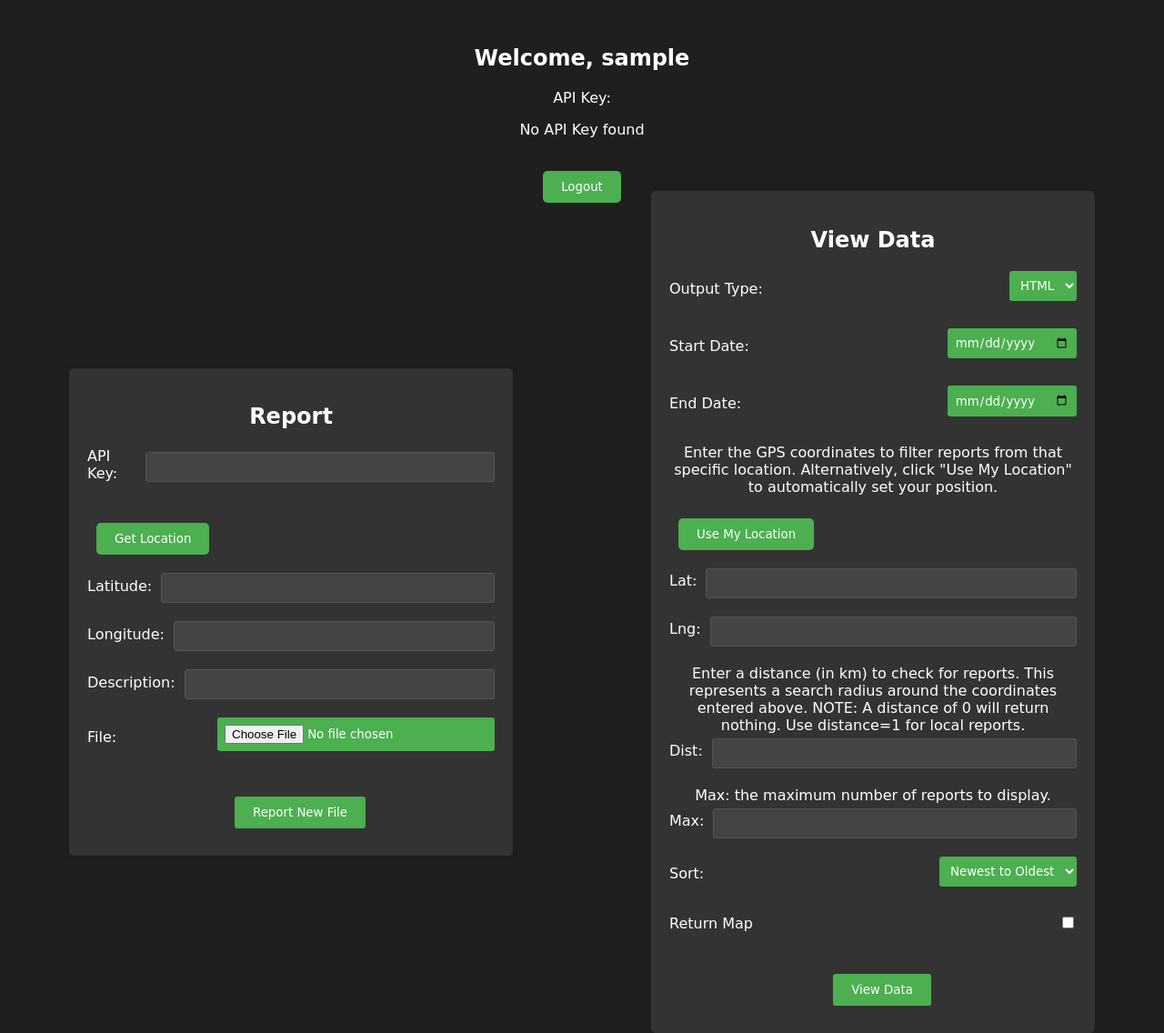
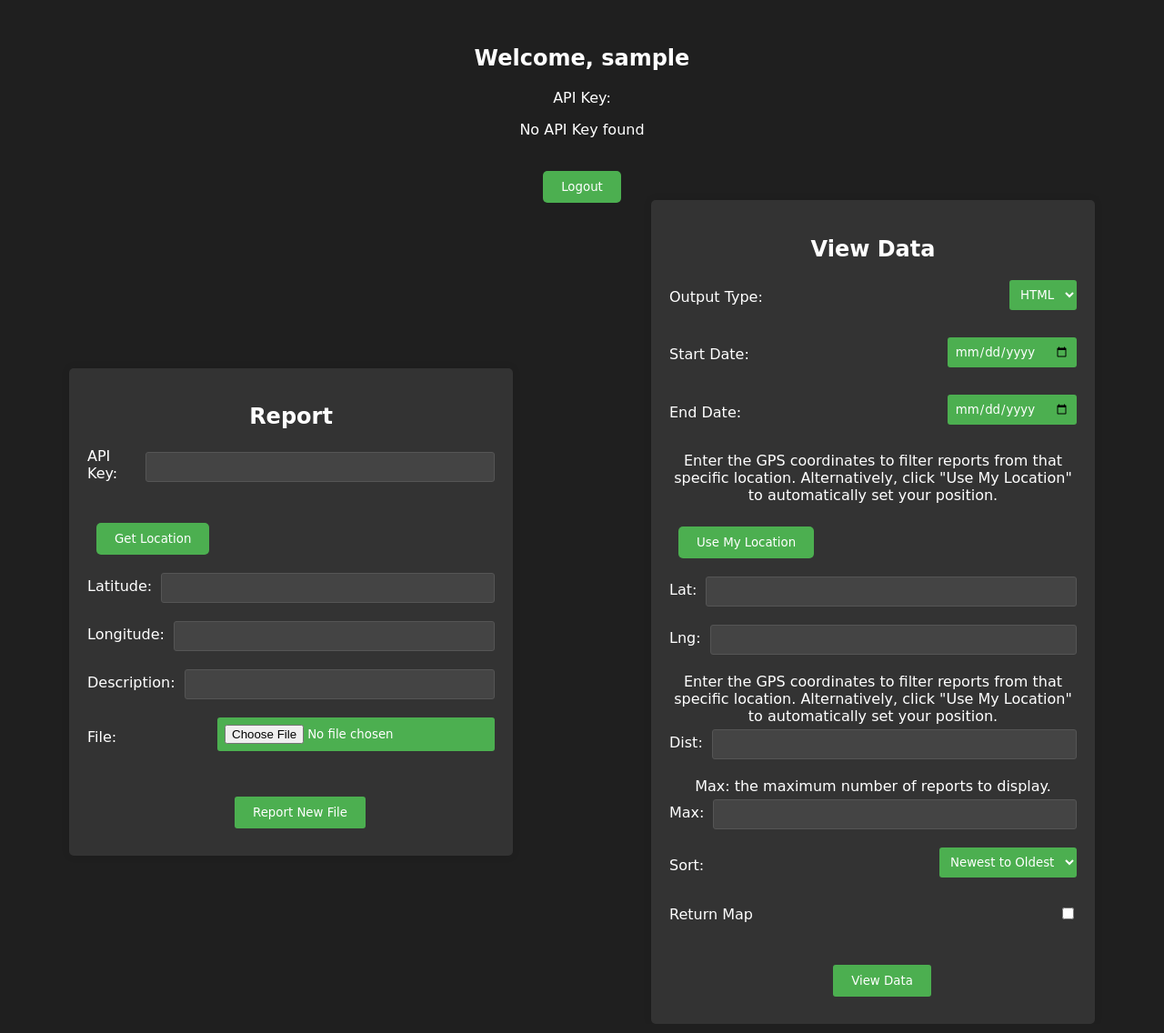
Before and after one commit to ethan4524/ethan_info8000_myApp, a Flask app: a page that uses templates/user_home.html in a window 1280 px wide. Shown: the whole page at 91% size. Run offline with Flask 3, Linux system fonts and the light colour scheme.

Commit message:
updated code

```diff
--- a/app.py
+++ b/app.py
@@ -12,9 +12,10 @@
 
 
 
-
+# create app, define folders
 app = Flask(__name__, static_folder='static', template_folder='templates')
 
+#weather data dictionary
 weather_data = {
     "Code": [0, 1, 2, 3, 45, 48, 51, 53, 55, 56, 57, 61, 63, 65, 66, 67, 71, 73, 75, 77, 80, 81, 82, 85, 86, 95, 96, 99],
     "Description": [
@@ -27,30 +28,36 @@
         "Thunderstorm (slight hail)", "Thunderstorm (heavy hail)"
     ]
 }
-# Create the DataFrame
+
+#create the DataFrame for the weather data
 weather_df = pd.DataFrame(weather_data)
 
+#returns the login screen
 @app.route('/login')
 def login():
     return render_template('login.html')
 
+#redirects the user to the login upon logout
 @app.route('/logout')
 def logout():
     return redirect('/')
 
+#root: this is also the login
 @app.route('/')
 def root():
     return render_template('login.html')
 
+#authenticates the user during login
 @app.route('/authenticate', methods=['POST'])
 def authenticate():
+    #get variables from form
     username = request.form['username']
     password = request.form['password']
 
-    # Connect to the SQLite database
+    #connect to database
     con = sqlite3.connect('database.db')
 
-    # Read entire database into a Pandas DataFrame (Is this a security issue? lol)
+    # Read entire database into a Pandas DataFrame (Is this a security issue? probably... )
     df = pd.read_sql_query("SELECT * FROM userdata", con)
 
     # Close the database connection
@@ -58,17 +65,19 @@
 
     # Check if the user exists in the DataFrame and password is correct
     user = df[df['username'] == username]
+    #validate input and check to see if password hash exists
     if not user.empty and check_password_hash(user.iloc[0]['password'], password):
         # Get the API key for the user
         api_key = user.iloc[0]['api_key']
         # Redirect to user home with username and API key
-        print('api_key:' + str(api_key))
+        print('api_key:' + str(api_key)) #debug stuff
+        #redirects to user home
         return redirect(url_for('user_home', username=username, api_key=api_key))
     else:
         # User does not exist or password is incorrect
         return render_template('login.html', error_message="Invalid username or password. Please try again.")
 
-
+#handles the registration. The user will be sent the user home after succesful registration
 @app.route('/register', methods=['GET', 'POST'])
 def register():
     if request.method == 'POST':
@@ -101,23 +110,28 @@
             # Commit the transaction
             con.commit()
 
-        return jsonify({'success': True, 'message': 'Registration successful'}), 200
+        return redirect(url_for('user_home', username=username, api_key=api_key))
 
     return render_template('register.html')
 
+#routes the user home with thier respective username
 @app.route('/user_home/<username>')
 def user_home(username):
     api_key = request.args.get('api_key')
     return render_template('user_home.html', username=username, api_key=api_key)
 
-@app.route('/download_data')
-def download_data() :
-    return render_template('/data_query')
+# #I'm not using this anymore
+# @app.route('/download_data')
+# def download_data() :
+#     return render_template('/data_query')
 
-@app.route('/success')
-def success() :
-    return render_template('/data_query')
+# #I'm not using this anymore
+# @app.route('/success')
+# def success() :
+#     return render_template('/data_query')
 
+#function for returning the api key during the report. This is to verify the useris actually signed in and has their key.
+#note: if the user is not, They might see 'welcome, user' and below the api key will be empty
 def get_user_id(api_key):
     # Load the database table into a DataFrame
     df = pd.read_sql_query("SELECT * FROM userdata", sqlite3.connect('database.db'))
@@ -130,6 +144,7 @@
     else:
         return None  # Return None if no user_id found for the API key
 
+#this handles reporting new data entries
 @app.route('/report', methods=['POST'])
 def report():
     # Extract form data
@@ -143,16 +158,17 @@
     # Check if file is included in the request
     if 'file' not in request.files:
         return 'No file part'
-
+    #stores the file
     file = request.files['file']
-
+    #validates the filename
     if file.filename == '':
         return 'No selected file'
 
-    # Save the file to the server
+    # Save the file to the srver
     file_path = 'uploads/' + file.filename
     file.save(file_path)
 
+    #Next, using the lat and lon, the current temperature and weather forecast is gathered using API calls from open meteo
     # Make API call to OpenMeteo
     query = f'https://api.open-meteo.com/v1/forecast?latitude={lat}&longitude={lon}&current=temperature_2m,weather_code'
     response = requests.get(query)
@@ -162,11 +178,16 @@
     current_temperature = data['current']['temperature_2m']
     weather_code = data['current']['weather_code']
 
-    # Interpret weather code
+    # Interpret weather code (this isn't very important but it is still neat)
+    #note: the code is stored on the database - not the description
     weather_description = weather_df.loc[weather_df['Code'] == weather_code, 'Description'].values[0]
+    print(weather_description)
 
+    #Next, the description is characterized as Normal, offensive, or wildcard using google gemini api call
     # Characterize the Description using Google Gemini
-    my_key = 'AIzaSyD7-K_u2P-9FU1VhOiJG3egwPGUIDfR2XM'
+    f = open('./secret_key.txt', 'r')#<------- I am not sure what the best/safest way of doing this is. I'm assuming a hacker could check the local variables and see the key...at least its not hardcoded
+    my_key = f.read().strip()  # Use strip() to remove any leading or trailing whitespace
+    f.close()
     host = 'https://generativelanguage.googleapis.com/v1beta/models/gemini-pro:generateContent'
     headers = {'Content-Type': 'application/json'}
     question = f"Characterize the following description as normal, offensive, or wildcard: {description}"
@@ -190,7 +211,9 @@
         response_json = res.json()
         characterization = response_json["candidates"][0]["content"]["parts"][0]["text"]
     else:
+        #if the ai is unable to characterize or IF THE API KEY DOES NOT WORK then defualt to this value
         characterization = 'Unable to process characterization'
+
 
     # Store data in the reports table in the database
     connection = sqlite3.connect('database.db')
@@ -203,13 +226,9 @@
     # Get the current date and time as a string
     current_datetime = str(datetime.now())
 
-    # Execute the query
+    # Execute the query, finalize
     cursor.execute(sql, (user_id, current_datetime, lat, lon, characterization, file_path, current_temperature, weather_code))
-
-    # Commit the transaction
     connection.commit()
-
-    # Close the connection
     connection.close()
 
     # Redirect to the referrer URL
@@ -217,116 +236,97 @@
 
 
 
+#this function checks the inputs to the filter parameters. If the parameters are invalid, they will default to None which will not filter anything for that parameter.
+# this function also maintains a consistant format for the rest of the code by returning the variable in the desired type
+def validate_parameters(data_lat, data_lon, dist, max_reports, sort, return_map):
+    # Check for valid parameters
+    # validate lat,lon
+    if not data_lat or not data_lon:
+        data_lat = None
+        data_lon = None
+    else:
+        try:
+            #make them floats and valid values
+            data_lat = float(data_lat)
+            data_lon = float(data_lon)
+            if not -90 <= data_lat <= 90 or not -180 <= data_lon <= 180:
+                data_lat = None
+                data_lon = None
+        except ValueError:
+            data_lat = None
+            data_lon = None
+    #Validate distance
+    try:
+        if dist is not None:
+            dist = int(dist)
+            if dist < 0:
+                dist = None
+    except ValueError:
+        dist = None
+    #validate max reports
+    try:
+        if max_reports is not None:
+            max_reports = int(max_reports)
+            if max_reports < 0:
+                max_reports = None
+    except ValueError:
+        max_reports = None
+    #return values (note: these are updated to the ideal format)
+    return data_lat, data_lon, dist, max_reports, sort, return_map
 
-def validate_parameters(start_date, end_date, data_lat, data_lon, dist, max_reports, sort, return_map):
-    # Check for valid parameters
-    if data_lat == '' or data_lon == '':
-        return "Latitude or longitude cannot be empty"
-    if not -90 <= float(data_lat) <= 90 or not -180 <= float(data_lon) <= 180:
-        return "Invalid latitude or longitude"
-    try:
-        dist=int(dist)
-        if (dist<0) :
-            return "Invalid Distance"
-    except ValueError:
-        return "Invalid Distance"
-    try:
-        max_reports=int(max_reports)
-        if (max_reports<0) :
-            return "Invalid max_reports"
-    except ValueError:
-        return "Invalid max_reports"
-    return None
-
-def filter_data(df, start_date, end_date, data_lat, data_lon, dist, max_reports, sort, return_map):
+#the following method applies the filteres on the database. I chose to use pandas because I understand it better. Note: if any parameter is left blank, it is handled as None and won't break anything (hopefullt)
+def filter_data(df, start_date=None, end_date=None, data_lat=None, data_lon=None, dist=None, max_reports=None, sort='oldest', return_map=None):
     full_df = df
 
-    print('--------------------------------==============================Dates:')
-    print(start_date)
-
-    # Convert 'date_time' column to datetime objects
+    #convert 'date_time' column to datetime objects (this is to better sort)
     df['date_time'] = pd.to_datetime(df['date_time'])
 
-    # Filter dates
-    if start_date and end_date:
-        df = df[(df['date_time'] >= start_date) & (df['date_time'] <= end_date)]
-
+    # Filter dates in the df
+    if start_date:
+        start_date = pd.to_datetime(start_date)
+        df = df[df['date_time'] >= start_date]
+    if end_date:
+        end_date = pd.to_datetime(end_date)
+        df = df[df['date_time'] <= end_date]
+    # after each filter, the dataframe is examined to see if it is empty. If so, go ahead and return it.
     if df.empty:
         return "No data available"
 
     # Check if data_lat and data_lon are valid latitude and longitude values
-    try:
-        data_lat = float(data_lat)
-        data_lon = float(data_lon)
-        if not -90 <= data_lat <= 90 or not -180 <= data_lon <= 180:
+    if data_lat is not None and data_lon is not None:
+        try:
+            data_lat = float(data_lat)
+            data_lon = float(data_lon)
+            if not -90 <= data_lat <= 90 or not -180 <= data_lon <= 180:
+                return "Invalid latitude or longitude"
+        except ValueError:
             return "Invalid latitude or longitude"
-    except ValueError:
-        return "Invalid latitude or longitude"
 
-    if df.empty:
-        return "No data available"
+    # Filter location if both lat and lon are provided and valid
+    if data_lat is not None and data_lon is not None:
+        if dist is None:
+            dist = 1  # Default distance of 1 km if not provided
+        df['distance'] = df.apply(lambda row: geopy.distance.geodesic((row['lat'], row['lon']), (data_lat, data_lon)).km, axis=1)
+        df = df[df['distance'] <= dist]
+        df.drop(columns=['distance'], inplace=True)
 
-    # If dist is not provided, assume 0
-    if dist is None:
-        dist = 0
-
-    # If max_reports is not provided, assume max
-    if max_reports is None:
-        max_reports = len(df)
-
-    try:
-        dist=int(dist)
-        if (dist<0) :
-            return "Invalid Distance"
-    except ValueError:
-        return "Invalid Distance"
-
-    if df.empty:
-        return "No data available"
-
-    # Filter location
-    if(dist==0):
-        dist=0
-    # Calculate the distance between each report's coordinates and the given coordinates.
-    df['distance'] = df.apply(lambda row: geopy.distance.geodesic((row['lat'], row['lon']), (data_lat, data_lon)).km, axis=1)
-    # Filter based on the distance
-    df = df[df['distance'] <= dist]
-
-    if df.empty:
-        return "No data available"
-
-    # Drop the temporary distance column
-    df.drop(columns=['distance'], inplace=True)
-
-    # Determine sorting order
-    # Determine sorting order
+    # Determine sorting order from the form variable (oldest means oldest to newest)
     sort_asc = sort == 'oldest'
-
-    # Convert 'date_time' column to datetime objects
-    df['date_time'] = pd.to_datetime(df['date_time'])
 
     # Sort DataFrame by 'date_time'
     df.sort_values(by='date_time', ascending=sort_asc, inplace=True)
 
-    # Check if max_reports is a positive integer
-    try:
-        max_reports=int(max_reports)
-        if (max_reports<0) :
-            return "Invalid max_reports"
-    except ValueError:
-        return "Invalid max_reports"
-
     # Limit the number of rows if max_reports is provided and greater than 0
-    if max_reports > 0:
+    if max_reports is not None and max_reports > 0:
         df = df.head(max_reports)
-
+    #return the filtered df
     return df
 
+#This handles the data retrieval and will redirect accordingly
 @app.route('/data', methods=['GET'])
 def data():
-    # Retrieve query parameters
+    # Retrieve query parameters from the form
     output_type = request.args.get('outputType')
-    # api_key = request.form.get('api_key')
     start_date = request.args.get('startDate')
     end_date = request.args.get('endDate')
     data_lat = request.args.get('data_lat')
@@ -334,60 +334,59 @@
     dist = request.args.get('dist')
     max_reports = request.args.get('max')
     sort = request.args.get('sort')
-    return_map = request.args.get('returnMap')
+    return_map = request.args.get('returnMap') #not implemented yet... I planned on returning an HTML with an embedded geopandas mapp.
 
-    # Check for valid parameters
-    error_message = validate_parameters(start_date, end_date, data_lat, data_lon, dist, max_reports, sort, return_map)
-    if error_message:
-        return jsonify({'error': error_message})
 
+    # Check for valid parameters, default the values if needed. This also returns them in the correct type
+    data_lat, data_lon, dist, max_reports, sort, return_map = validate_parameters(data_lat, data_lon, dist, max_reports, sort, return_map)
+
+    #open the database, extract the data
     conn = sqlite3.connect('database.db')
     cursor = conn.cursor()
     cursor.execute("SELECT * FROM reports")
     rows = cursor.fetchall()
     conn.close()
-
+    #convert to pandas df for easier data management
     df = pd.DataFrame(data=rows, columns=[col[0] for col in cursor.description])
 
-    # Filter the DataFrame
+    # Filter the df using the filter data function. Returns the filtered dataframe
     df = filter_data(df, start_date=start_date, end_date=end_date, data_lat=data_lat, data_lon=data_lon,
                      dist=dist, max_reports=max_reports, sort=sort, return_map=return_map)
-    print('------------------------------------------------------------------------------------------')
     print(df)
 
-    # Check if df is a string
+    # Check if df is a string -- if the df is a string, then there is no data avalialbe. This was an issue I had for a while.
     if isinstance(df, str):
         return 'No data available'
 
     # Check if df is empty
     if df.empty:
         return 'No data available'
-   # Render HTML page if requested
+
+    # Render HTML page if requested
     elif output_type == 'html':
-        # Pass the DataFrame data to the HTML template
-        # Assuming df is a DataFrame
-        data = df.values.tolist()  # Convert DataFrame to list of lists
+        #converts the df to a list of lists. This will be parsed by the HTML form to populate the table.
+        data = df.values.tolist()
         return render_template('data.html', data=data)
 
     # Generate CSV file if requested
     elif output_type == 'csv':
-        # Convert DataFrame to CSV string
+        # convert df intto a CSV string
         csv_string = df.to_csv(index=False)
-        # Create a Flask response with the CSV data
+        # Create a Flask response with the CSV data (this is what will be downloaded)
         response = make_response(csv_string)
         # Set headers for file download
         response.headers["Content-Disposition"] = "attachment; filename=report_data.csv"
         response.headers["Content-Type"] = "text/csv"
-        return response
+        return response #downloads the csv with the reports
 
     # Return JSON text if requested
     elif output_type == 'json':
         return jsonify(df.to_dict(orient='records'))
 
-    # Handle invalid output types
+    # Handle invalid output types (just in case)
     else:
         return 'Invalid output type'
 
-
+#runs the app
 if __name__ == '__main__':
     app.run(debug=True)
--- a/templates/user_home.html
+++ b/templates/user_home.html
@@ -113,7 +113,7 @@
                     <label for="data_lon">Lng:</label>
                     <input type="text" id="data_lon" name="data_lon">
                 </div>
-                <label for="data_lat">Enter a distance (in km) to check for reports. This represents a search radius around the coordinates entered above. NOTE: A distance of 0 will return nothing. Use distance=1 for local reports.</label>
+                <label for="data_lat">Enter the GPS coordinates to filter reports from that specific location. Alternatively, click "Use My Location" to automatically set your position.</label>
                 <div class="form-group">
                     <label for="dist">Dist:</label>
                     <input type="text" id="dist" name="dist">
```
Also changed, not shown: database.db, uploads/Alternate.webp (added), uploads/Solid_green.jpg (added), uploads/goofy.png (added), uploads/happyface.png (added), uploads/happyface3.png (added).
